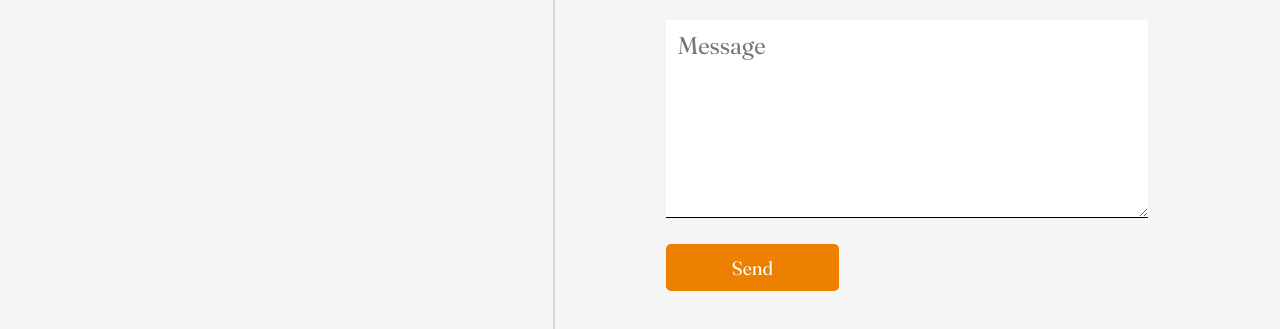
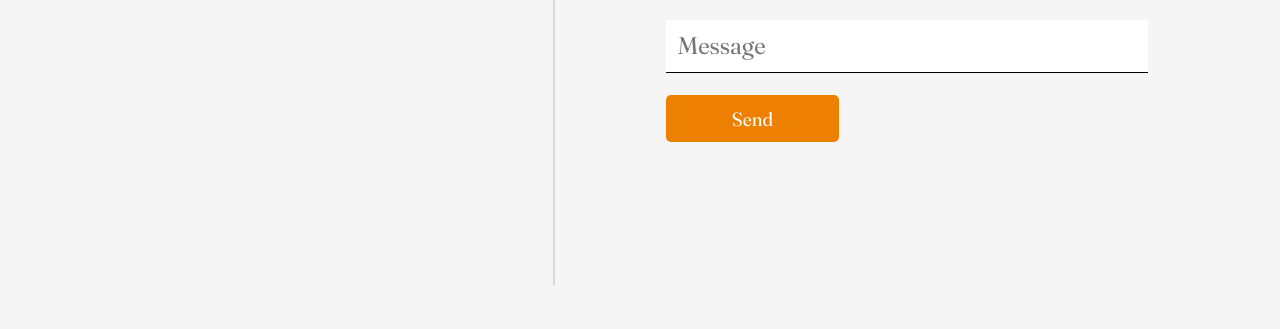
Before and after one commit to bhavnarao/bhavnarao.github.io, a plain HTML site: page index.html in a window 1280 px wide. Shown: the part 2443-2772 px from the top of the page. Drawn offline with Linux system fonts and the light colour scheme.

Commit message:
Updated all links 2

```diff
--- a/index.html
+++ b/index.html
@@ -85,7 +85,7 @@
             <input type="hidden" name="_subject" value="New Email from your Portfolio">
             <input type="text" name="name" placeholder="Name" required><br>
             <input type="email" name="email" placeholder="Email" required><br>
-            <textarea type="textarea" rows="6" placeholder="Message"></textarea><br>
+            <input type="text" name="message" placeholder="Message" required></textarea><br>
 
             <button type="submit" class="submit">Send</button>
         </form>
```
